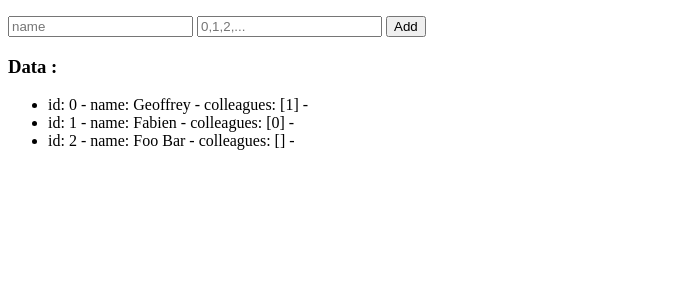
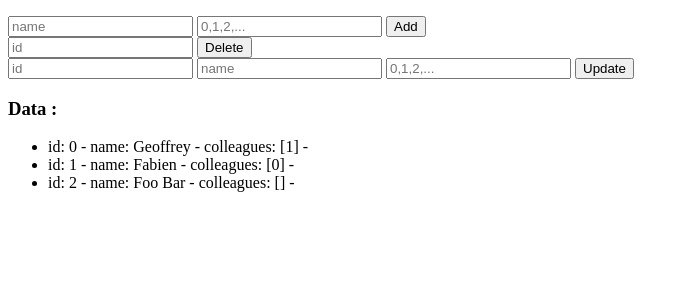
Before and after one commit to abdellah2o/TP1_Flask, a Flask app: page /teachers in a window 1280 px wide. Shown: the part 122-422 px from the top of the page, without its empty margins (0-689 px from the left). Run offline with Flask 3, Linux system fonts and the light colour scheme.

Commit message:
liaison back/front REST API for teachers module

```diff
--- a/static/js/teachers.js
+++ b/static/js/teachers.js
@@ -10,9 +10,40 @@ function addTeacher() {
             'Content-Type': 'application/json',
             'Accept': 'application/json'
         },
-        body: JSON.stringify({'id': 1, 'name': inputName.value, 'colleagues': colleagues})
+        body: JSON.stringify({'id': -1, 'name': inputName.value, 'colleagues': colleagues})
     }).then(r => r.json()))
 
     inputName.value = ''
     inputColleagues.value = ''
 }
+
+
+const inputId = document.getElementById("teacher-id")
+
+function deleteTeacher() {
+    console.log(fetch("api/teachers/" + inputId.value, {
+        method: "DELETE",
+        headers: {'Content-Type': 'application/json'}
+    }))
+
+    inputId.value = ''
+}
+
+
+const inputNamePut = document.getElementById("teacher-name-put")
+const inputColleaguesPut = document.getElementById("teacher-colleagues-put")
+const inputIdPut = document.getElementById("teacher-id-put")
+
+function updateTeacher() {
+    const colleaguesPut = inputColleaguesPut.value.split(",").map(v => v.trim()).filter(v => v !== "").map(Number)
+
+    console.log(fetch("api/teachers/" + inputIdPut.value, {
+        method: "PUT",
+        headers: {'Content-Type': 'application/json'},
+        body: JSON.stringify({'id': -1, 'name': inputNamePut.value, 'colleagues': colleaguesPut})
+    }).then(r => r.json()))
+
+    inputNamePut.value = ''
+    inputColleaguesPut.value = ''
+    inputIdPut.value = ''
+}
--- a/templates/teachers.html
+++ b/templates/teachers.html
@@ -6,4 +6,14 @@
         <input id="teacher-colleagues" type="text" name="teacher_colleagues" placeholder="0,1,2,...">
         <button id="add-teacher" onclick="addTeacher()">Add</button>
     </div>
+    <div>
+        <input id="teacher-id" type="text" name="teacher_id" placeholder="id">
+        <button id="delete-teacher" onclick="deleteTeacher()">Delete</button>
+    </div>
+    <div>
+        <input id="teacher-id-put" type="text" name="teacher_id_put" placeholder="id">
+        <input id="teacher-name-put" type="text" name="teacher_name_put" placeholder="name">
+        <input id="teacher-colleagues-put" type="text" name="teacher_colleagues_put" placeholder="0,1,2,...">
+        <button id="delete-teacher" onclick="updateTeacher()">Update</button>
+    </div>
 {% endblock %}
```
